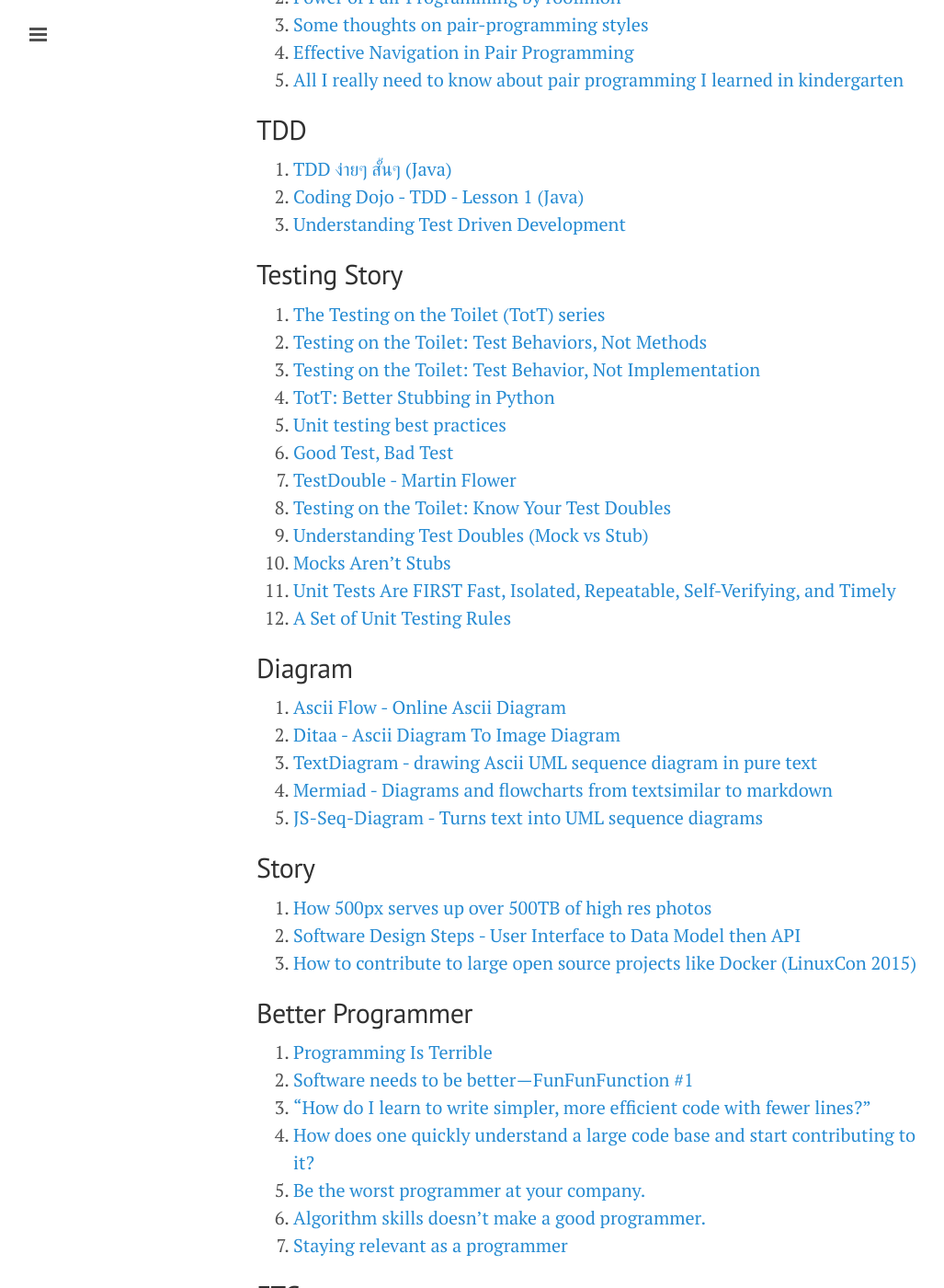
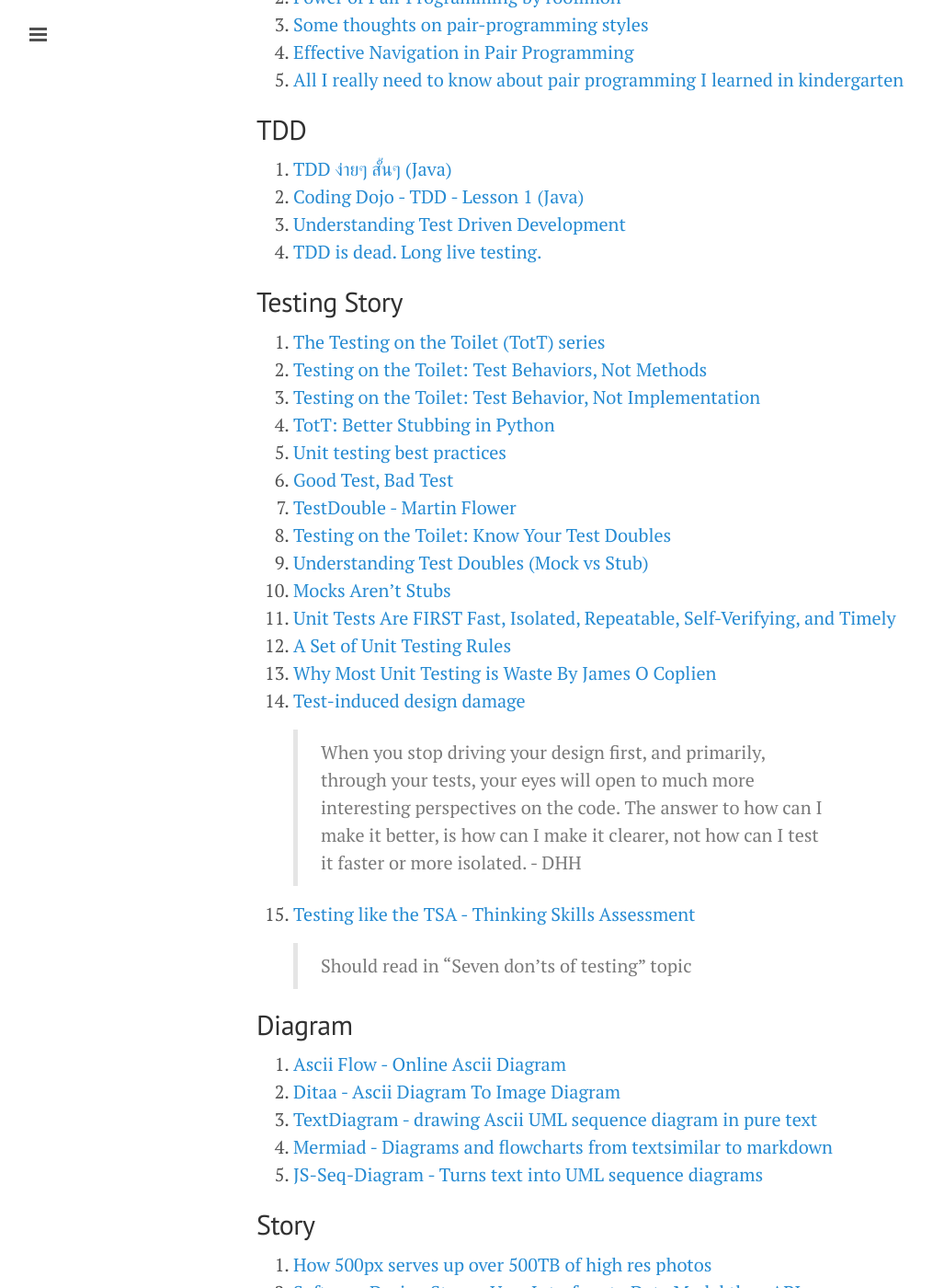
Before and after one commit to ibotdotout/ibotdotout.github.io, a Jekyll site: the page built from _posts/2015-06-24-coding.md, in a window 1280 px wide and 1400 px high, scrolled down 843 px. Shown: the whole window at 92% size, without its empty margins (1-1028 px from the left). Built offline with Jekyll 4.4.1, drawn with Linux system fonts in a browser that asks for light colours; nearby versions of some CDN libraries; Markdown is read by kramdown in place of the engine named in the settings.

Commit message:
update testing story

```diff
--- a/_posts/2015-06-24-coding.md
+++ b/_posts/2015-06-24-coding.md
@@ -33,9 +33,13 @@ excerpt: All about coding resources and stroy about coding.
 5. [All I really need to know about pair programming I learned in kindergarten](http://www.cs.rice.edu/~mgricken/teaching/402/09-spring/readings/Everything.pdf)
 
 ## TDD
+
+
 1. [TDD ง่ายๆ สั้นๆ (Java)](https://www.youtube.com/watch?v=9OQeO64x-2k)
 2. [Coding Dojo - TDD - Lesson 1 (Java)](https://www.youtube.com/watch?v=4UM73byPFlA)
 3. [Understanding Test Driven Development](https://www.youtube.com/watch?v=q5Xd1tmIgec)
+4. [TDD is dead. Long live testing.](http://david.heinemeierhansson.com/2014/tdd-is-dead-long-live-testing.html)
+
 
 ## Testing Story
 1. [The Testing on the Toilet (TotT) series](http://googletesting.blogspot.com/search/label/TotT)
@@ -50,6 +54,14 @@ excerpt: All about coding resources and stroy about coding.
 10. [Mocks Aren't Stubs](http://martinfowler.com/articles/mocksArentStubs.html)
 11. [Unit Tests Are FIRST Fast, Isolated, Repeatable, Self-Verifying, and Timely](https://pragprog.com/magazines/2012-01/unit-tests-are-first)
 12. [A Set of Unit Testing Rules](http://www.artima.com/weblogs/viewpost.jsp?thread=126923)
+5. [Why Most Unit Testing is Waste By James O Coplien](http://www.rbcs-us.com/documents/Why-Most-Unit-Testing-is-Waste.pdf)
+6. [Test-induced design damage](http://david.heinemeierhansson.com/2014/test-induced-design-damage.html)
+    > When you stop driving your design first, and primarily, through your
+    > tests, your eyes will open to much more interesting perspectives on
+    > the code. The answer to how can I make it better, is how can I make it
+    > clearer, not how can I test it faster or more isolated. - DHH
+7. [Testing like the TSA - Thinking Skills Assessment](https://signalvnoise.com/posts/3159-testing-like-the-tsa)
+    > Should read in "Seven don’ts of testing" topic
 
 ## Diagram
 1. [Ascii Flow - Online Ascii Diagram](http://asciiflow.com)
```
